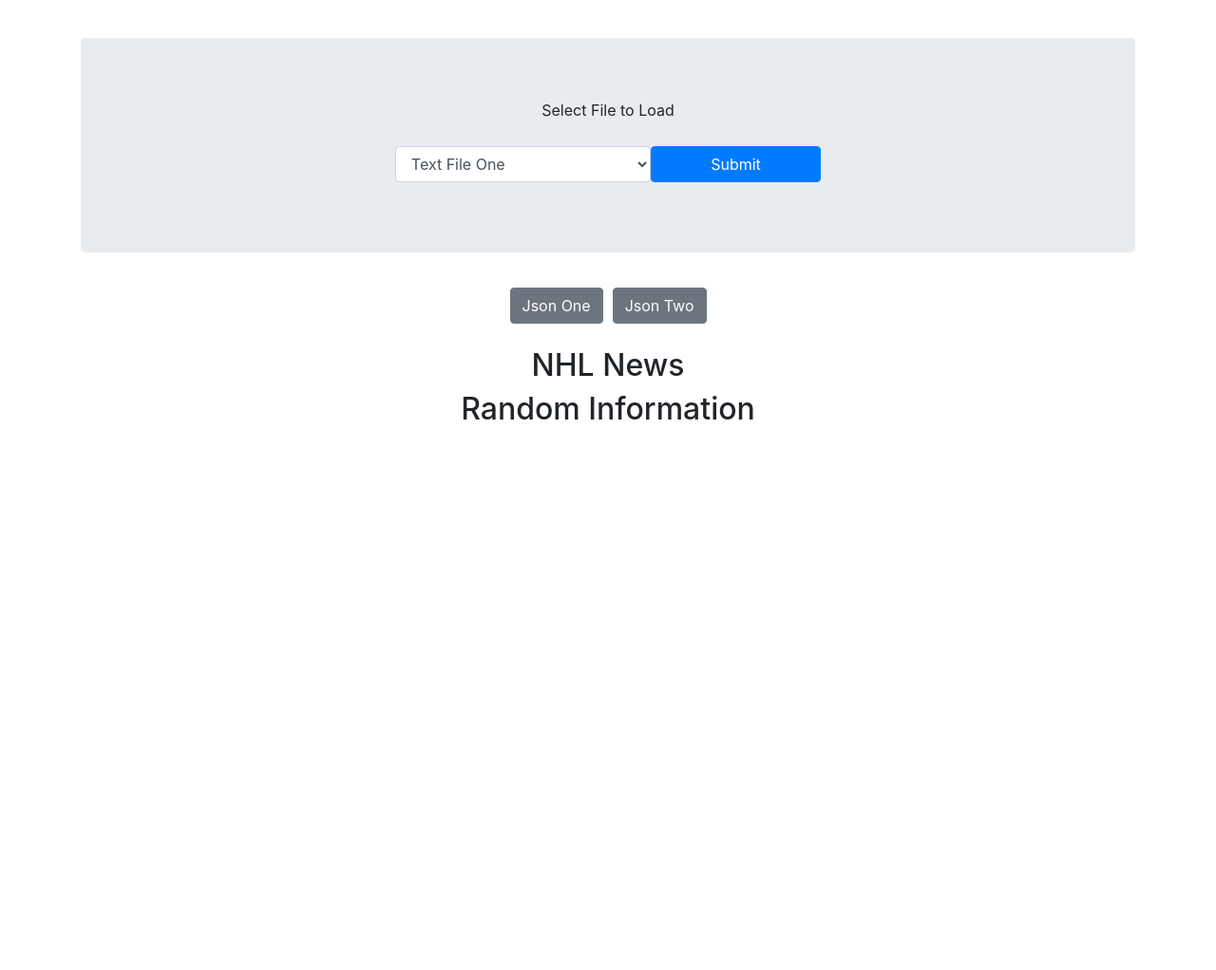
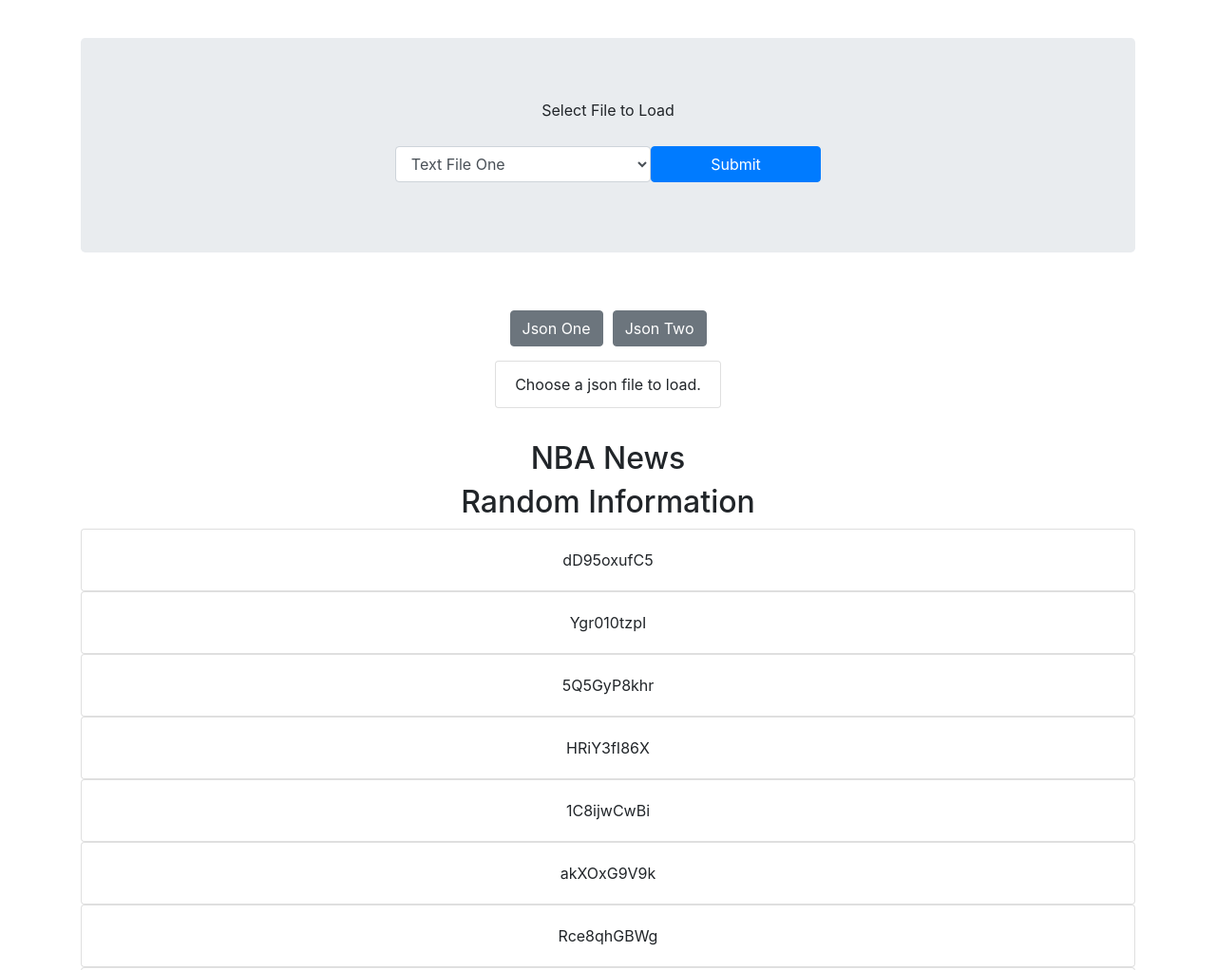
Before and after one commit to JetMas/AjaxActivity_WebEng, a plain HTML site: page index.html in a window 1280 px wide. Shown: the top 1022 px of the page at 95% size. Before the commit the page ends 800 px from the top, so only its background shows below. Drawn offline with nearby package versions, Linux system fonts and the light colour scheme; no server answers.

Commit message:
Added random info loader.

```diff
--- a/index.html
+++ b/index.html
@@ -14,6 +14,7 @@
   <script src="js/txtLoader.js"></script>
   <script src="js/jsonLoader.js"></script>
   <script src="js/RSSLoader.js"></script>
+  <script src="js/randomInfoLoader.js"></script>
 
 </head>
 
@@ -34,7 +35,7 @@
         <button id="textbtn" class="btn btn-primary col-md-2">Submit</button>
       </div>
     </div>
-
+    <br>
     <div id="json">
       <div class="row justify-content-center">
         <button id="jsonBtn1" type="button" class="btn btn-secondary">Json One</button>
@@ -42,12 +43,13 @@
       </div>
       <div class="row justify-content-center">
         <ul id="jsonArea" class="list-group">
+          <li class="list-group-item">Choose a json file to load.</li>
         </ul>
       </div>
     </div>
-
+    <br>
     <div class="row justify-content-center">
-      <h2>NHL News</h2>
+      <h2>NBA News</h2>
     </div>
     <div id="RSSFeed">
     </div>
@@ -55,7 +57,7 @@
     <div class="row justify-content-center">
       <h2>Random Information</h2>
     </div>
-    <div id="randomInfo">
+    <div id="randomInfo" class="justify-content-center">
     </div>
   </div>
 </body>
--- a/js/RSSLoader.js
+++ b/js/RSSLoader.js
@@ -1,6 +1,6 @@
 //this forces javascript to conform to some rules, like declaring variables with var
 "use strict";
-var url = "http://www.espn.com/espn/rss/NHL/news";
+var url = "http://www.espn.com/espn/rss/NBA/news";
 window.onload = function(){
 	init(url);
 }
@@ -33,7 +33,7 @@
 		//get the data out of the item
 		var newsItem = items[i];
 		var title = newsItem.querySelector("title").firstChild.nodeValue;
-		console.log(title);
+		//console.log(title);
 		var description = newsItem.querySelector("description").firstChild.nodeValue;
 		var link = newsItem.querySelector("link").firstChild.nodeValue;
 		var pubDate = newsItem.querySelector("pubDate").firstChild.nodeValue;
--- /dev/null
+++ b/js/randomInfoLoader.js
@@ -0,0 +1,24 @@
+var randomString = function(length) {
+    var text = "";
+    var possible = "ABCDEFGHIJKLMNOPQRSTUVWXYZabcdefghijklmnopqrstuvwxyz0123456789";
+    for(var i = 0; i < length; i++) {
+        text += possible.charAt(Math.floor(Math.random() * possible.length));
+    }
+    return text;
+}
+
+var loadInfo = function(){
+  var count = 3;
+  for(var i = 0; i < count; i++) {
+    //Appending count many random info everytime the user scrolls to the bottom.
+    $('#randomInfo').append(`<div class="card"><div class="card-body text-center">${randomString(10)}</div></div>`);
+  }
+}
+
+$(window).scroll(function() {
+    //Check if the user hit the bottom
+    if($(window).scrollTop() == $(document).height() - $(window).height()) {
+      //if they did append new info to the div, needs to be at the bottom of the page.
+      loadInfo();
+    }
+});
```
